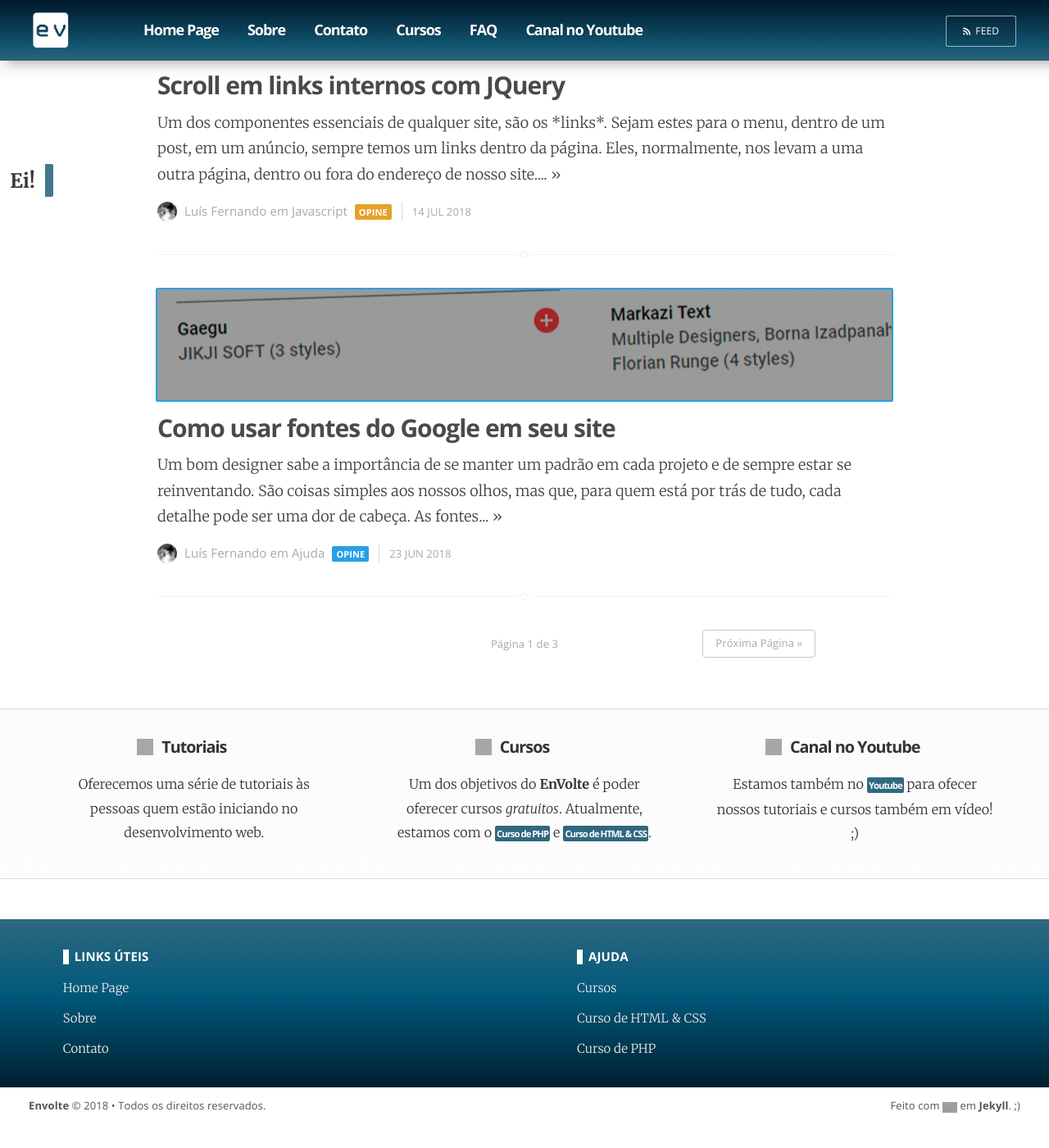
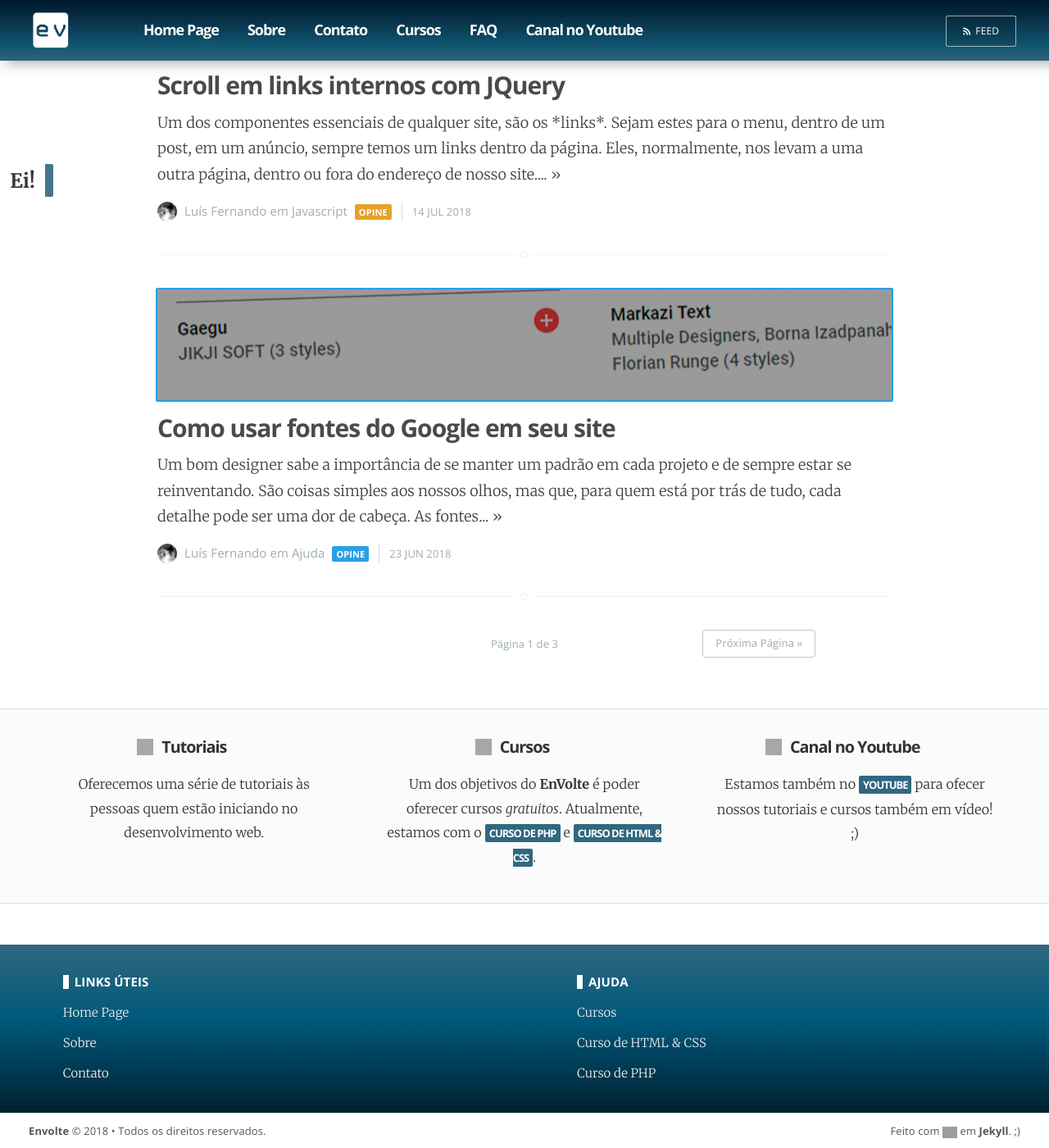
Before and after one commit to EnVolte/envolte.github.io, a Jekyll site: the page built from index.html, in a window 1280 px wide and 1400 px high, scrolled down 2753 px. Shown: the whole window at 82% size. Built offline with Jekyll 4.4.1, drawn with Linux system fonts in a browser that asks for light colours; the list of posts is cut into pages by our own code; before the commit the page ends 4123 px from its top, so only the background shows below that; grey boxes are pictures that could not be loaded.

Commit message:
Update screen.css

```diff
--- a/assets/css/screen.css
+++ b/assets/css/screen.css
@@ -1899,15 +1899,12 @@ footer#baixo .alignright {width: 45%; float: right; margin-right: 0%;}
 
 
 /* Seção sobre */
-section#about {width: 100%; height: auto; position: relative; display: inline-block; background: -moz-linear-gradient(top, rgba(251,251,251,0.98) 0%, rgba(251,251,251,0.98) 1%, rgba(251,251,251,0.63) 99%, rgba(251,251,251,0.63) 100%);
-background: -webkit-linear-gradient(top, rgba(251,251,251,0.98) 0%,rgba(251,251,251,0.98) 1%,rgba(251,251,251,0.63) 99%,rgba(251,251,251,0.63) 100%);
-background: linear-gradient(to bottom, rgba(251,251,251,0.98) 0%,rgba(251,251,251,0.98) 1%,rgba(251,251,251,0.63) 99%,rgba(251,251,251,0.63) 100%);
-filter: progid:DXImageTransform.Microsoft.gradient( startColorstr='#fafbfbfb', endColorstr='#a1fbfbfb',GradientType=0 ); padding: 40px 0px; border-top: 1px solid #ddd; border-bottom: 1px solid #ddd; margin-top: 2rem;}
+section#about {width: 100%; height: auto; position: relative; display: inline-block; background: #fbfbfb; padding: 40px 0px; border-top: 1px solid #ddd; border-bottom: 1px solid #ddd; margin-top: 2rem;}
 section#about #centre {width: 90%; margin: 0px auto;}
 section#about h2 {font-family: Open Sans; margin: -5px 0px 0px; font-size: 1.1em; color: #333; transition: 0.7s ease; text-align: center;}
 section#about p {font-family: Merriweather; line-height: 1.8em; font-size: 0.9em; color: #333; transition: 0.7s ease; text-align: center; margin: 20px 0px 0px;}
 section#about span.icon {width: 20px; height: 20px; background-size: 20px; position: absolute; margin-top: 1px; margin-left: -30px; display: inline-block; opacity: 0.9;}
-section#about a {background-color: #30687f; color: #fff; padding: 2px; border-radius: 2px; font-size: 0.7em; font-family: Open Sans; text-decoration: none; letter-spacing: -1px; font-weight: 900;}
+section#about a {background-color: #30687f; color: #fff; padding: 2px 5px; border-radius: 2px; font-size: 0.8em; text-transform: uppercase;  font-family: Open Sans; text-decoration: none; letter-spacing: -1px; font-weight: 900;}
 
 #left {width: 30%; float: left; position: relative;}
 #left:hover p, #left:hover h2 {color: #000;}
```
